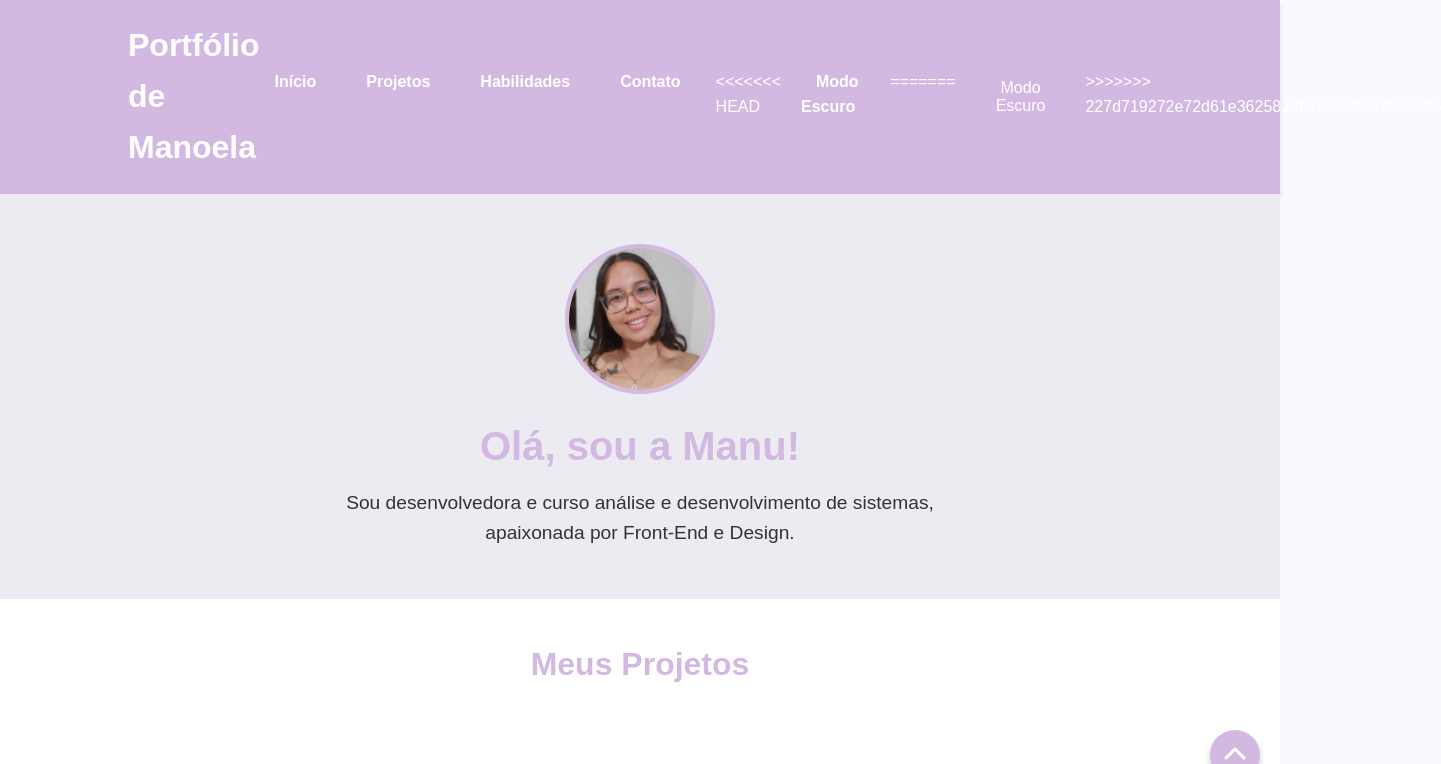
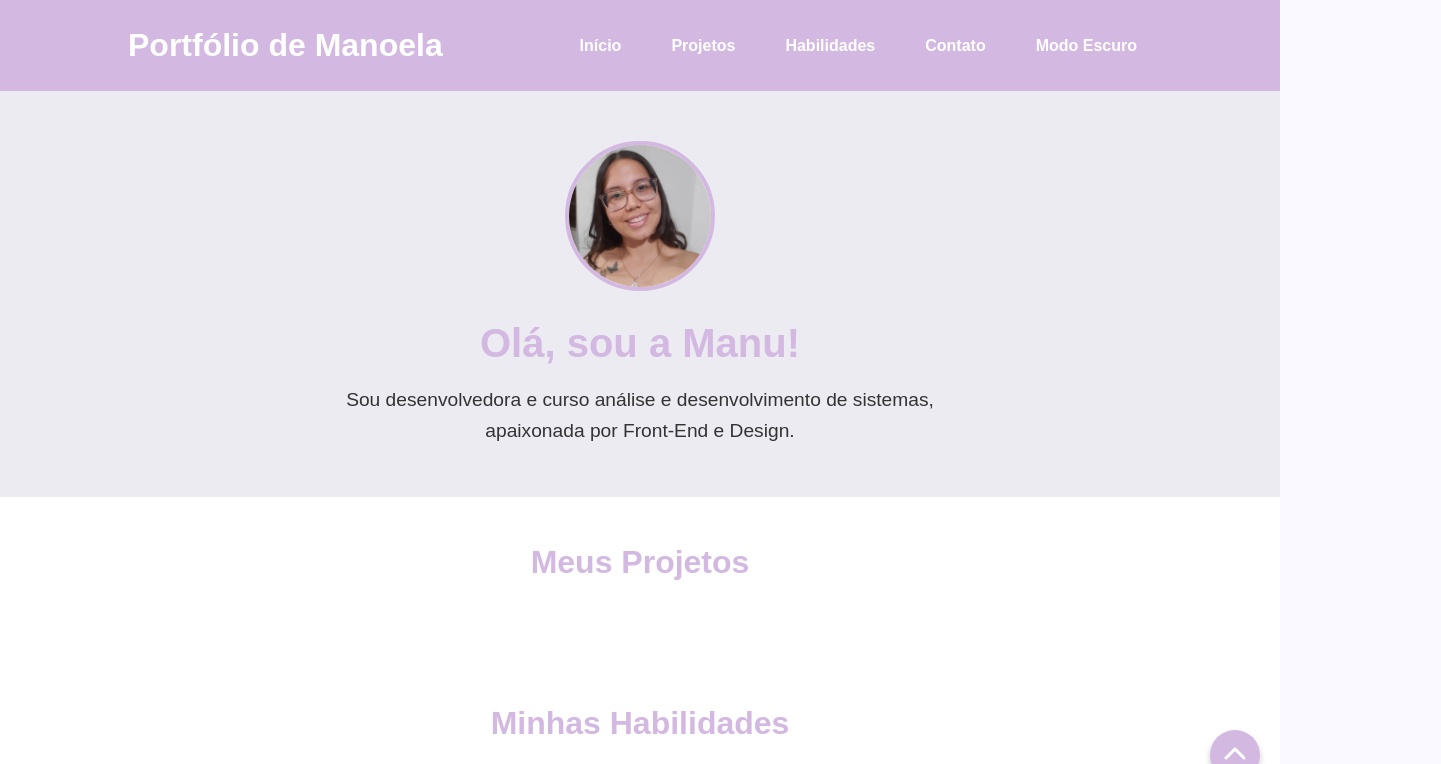
Before and after one commit to Ma2903/Ma2903.github.io, a plain HTML site: page index.html in a window 1280 px wide. Shown: the top 764 px of the page, 1441 px wide, since content can reach past the window. Drawn offline with Linux system fonts and the light colour scheme; no server answers.

Commit message:
conflito do botão arrumado!

```diff
--- a/index.html
+++ b/index.html
@@ -23,11 +23,7 @@
                     <li><a href="#projects">Projetos</a></li>
                     <li><a href="#skills">Habilidades</a></li>
                     <li><a href="#contact">Contato</a></li>
-<<<<<<< HEAD
-                    <li> <a id="theme-toggle" class="mode-toggle">Modo Escuro</a> </li>
-=======
-                    <li><button id="theme-toggle" class="mode-toggle">Modo Escuro</button></li>
->>>>>>> 227d719272e72d61e3625828b1e2029997529385
+                    <li> <a id="theme-toggle" class="mode-toggle"> Modo Escuro</a> </li>
                 </ul>
             </nav>
         </div>
```
